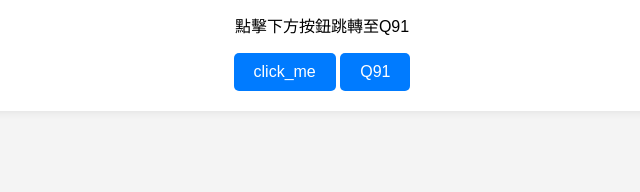
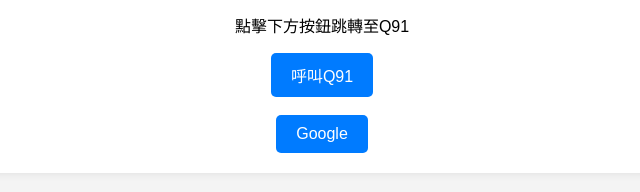
Before and after one commit to JerryForWork/JerryForWork.github.io, a plain HTML site: page index.html in a window 1280 px wide. Shown: the part 186-378 px from the top of the page, without its empty margins (318-958 px from the left). Drawn offline with Linux system fonts and the light colour scheme.

Commit message:
add br and change button position

```diff
--- a/index.html
+++ b/index.html
@@ -93,8 +93,9 @@
     <p>此頁僅用於呼叫Q91 scheme測試用</p>
     <p>點擊下方按鈕跳轉至Q91</p>
 
-    <a class="button" href="https://www.google.com" target="_blank">click_me</a>
-    <a class="button" href="q91://test/" target="_blank">Q91</a>
+    <a class="button" href="q91://test/" target="_blank">呼叫Q91</a><br>
+	<br>
+	<a class="button" href="https://google.com" target="_blank">Google</a>
 
   </div>
 
```
